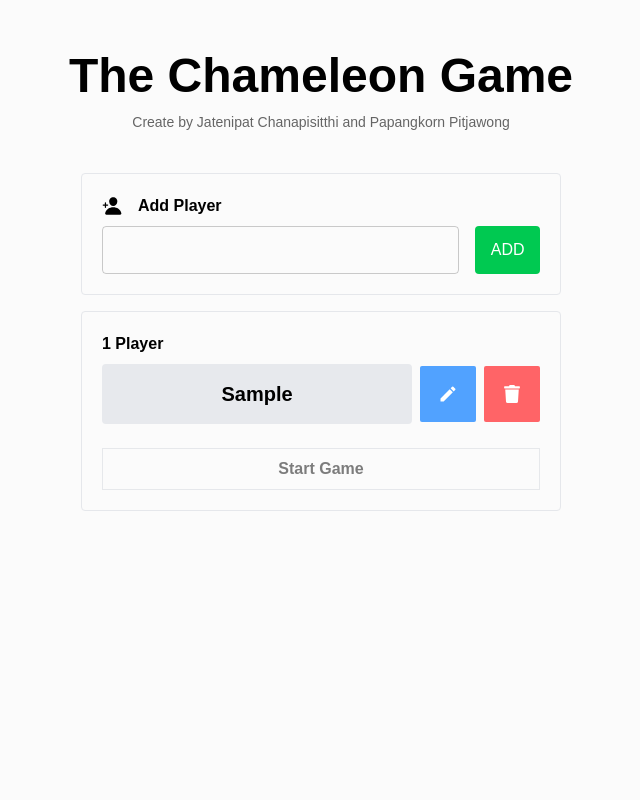
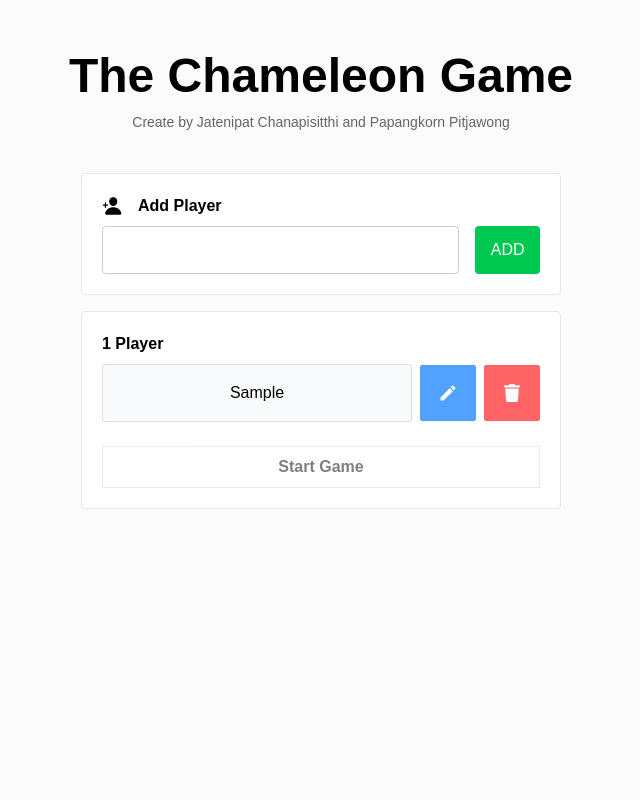
Before and after one commit to JatenipatChanapisitthi/Real-or-FaKe-game, a Next.js app: page / in a window 1280 px wide. Both pictures are taken after typing "Sample" into the empty fields and a click on the button "ADD". Shown: the top 800 px of the page, without its empty margins (319-959 px from the left). Built offline with nearby package versions, Linux system fonts and the light colour scheme.

Commit message:
add: bg in card

```diff
--- a/src/components/firstPage/FirstPage.tsx
+++ b/src/components/firstPage/FirstPage.tsx
@@ -83,7 +83,7 @@ const handleCancelClick = () => {
 
   return (
     <div className="flex flex-col items-center gap-4">
-      <div className="flex flex-col  gap-2 border border-gray-200 rounded-sm p-5 w-90 md:w-120">
+      <div className="flex flex-col bg-white gap-2 border border-gray-200 rounded-sm p-5 w-90 md:w-120">
         <div className="flex gap-4 items-center">
           <IoPersonAdd className="text-xl h-auto w-auto" />
           <h1 className="font-bold">Add Player</h1>
@@ -109,7 +109,7 @@ const handleCancelClick = () => {
           )}
       </div>
 
-      <div className="flex flex-col  gap-2 border border-gray-200 rounded-sm p-5 w-90 md:w-120 ">
+      <div className="flex flex-col bg-white gap-2 border border-gray-200 rounded-sm p-5 w-90 md:w-120 ">
         {nameList.length > 1 ? (
           <h1 className="font-bold">{nameList.length} Players</h1>
         ) : (
@@ -118,7 +118,7 @@ const handleCancelClick = () => {
         <ul className="mb-4 flex flex-col gap-2">
           {nameList.map((name, index) => (
             <div key={index} className="flex items-center gap-2">
-              <li className={` bg-gray-200/90 rounded-sm p-2 w-full flex items-center justify-center text-xl font-bold`}>
+              <li className={`bg-[#F9FAFB] border border-black/10 rounded-sm p-2 w-full flex items-center justify-center`}>
                 {isEditing && editNameIndex === index ? (
                   <input
                     type="text"
@@ -127,10 +127,10 @@ const handleCancelClick = () => {
                     onKeyDown={(e) => {
                       if (e.key === "Enter") saveEditedWord(index);
                     }}
-                    className="border border-black/50 rounded-sm w-full h-full  text-xl p-2"
+                    className="bg- border border-black/10 rounded-sm w-full h-full  p-2"
                   />
                 ) : (
-                  <p className={`text-xl p-2`}>{name}</p>
+                  <p className={`p-2`}>{name}</p>
                 )}
               </li>
               {isEditing && editNameIndex === index ?(
```
